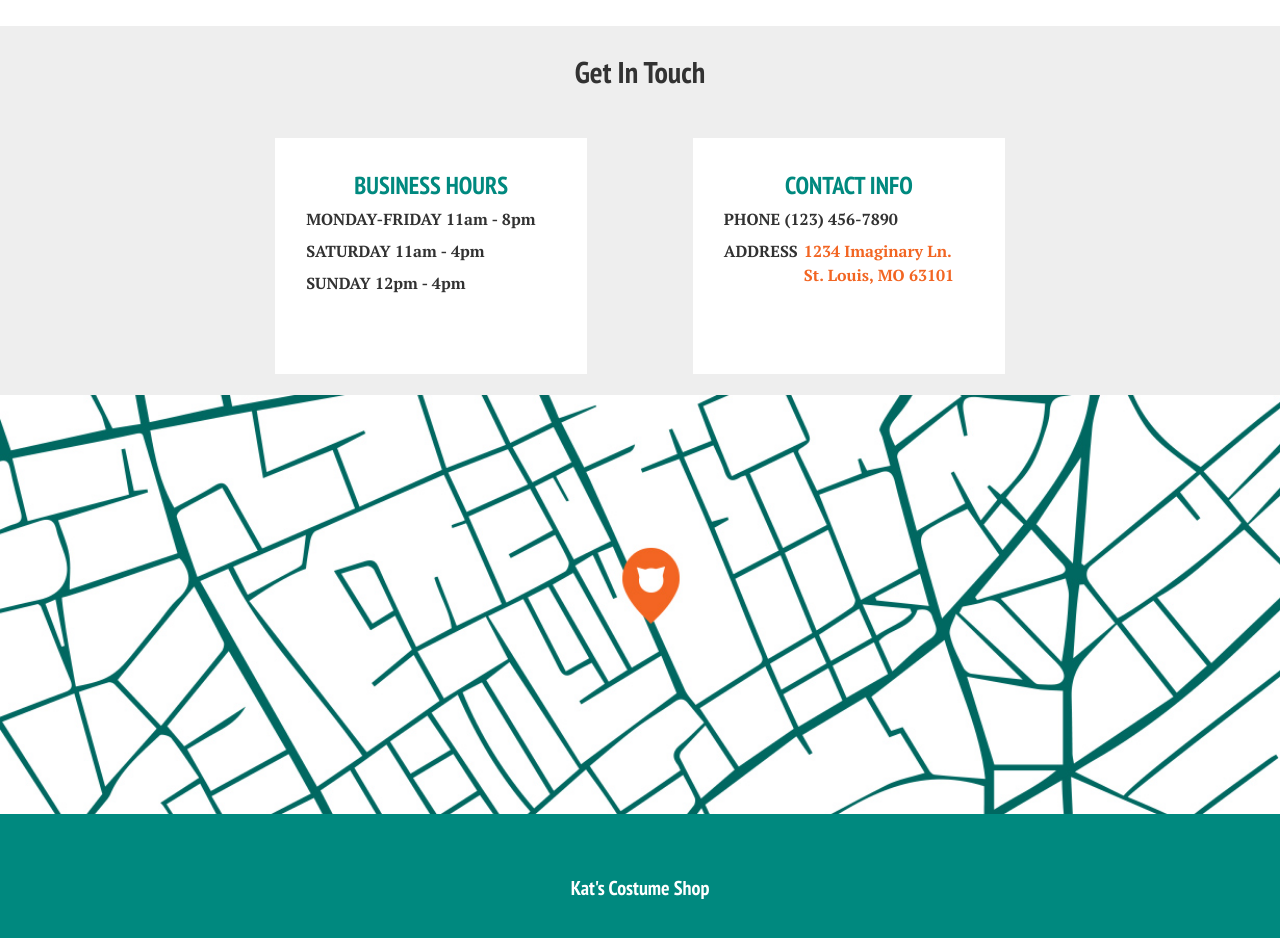
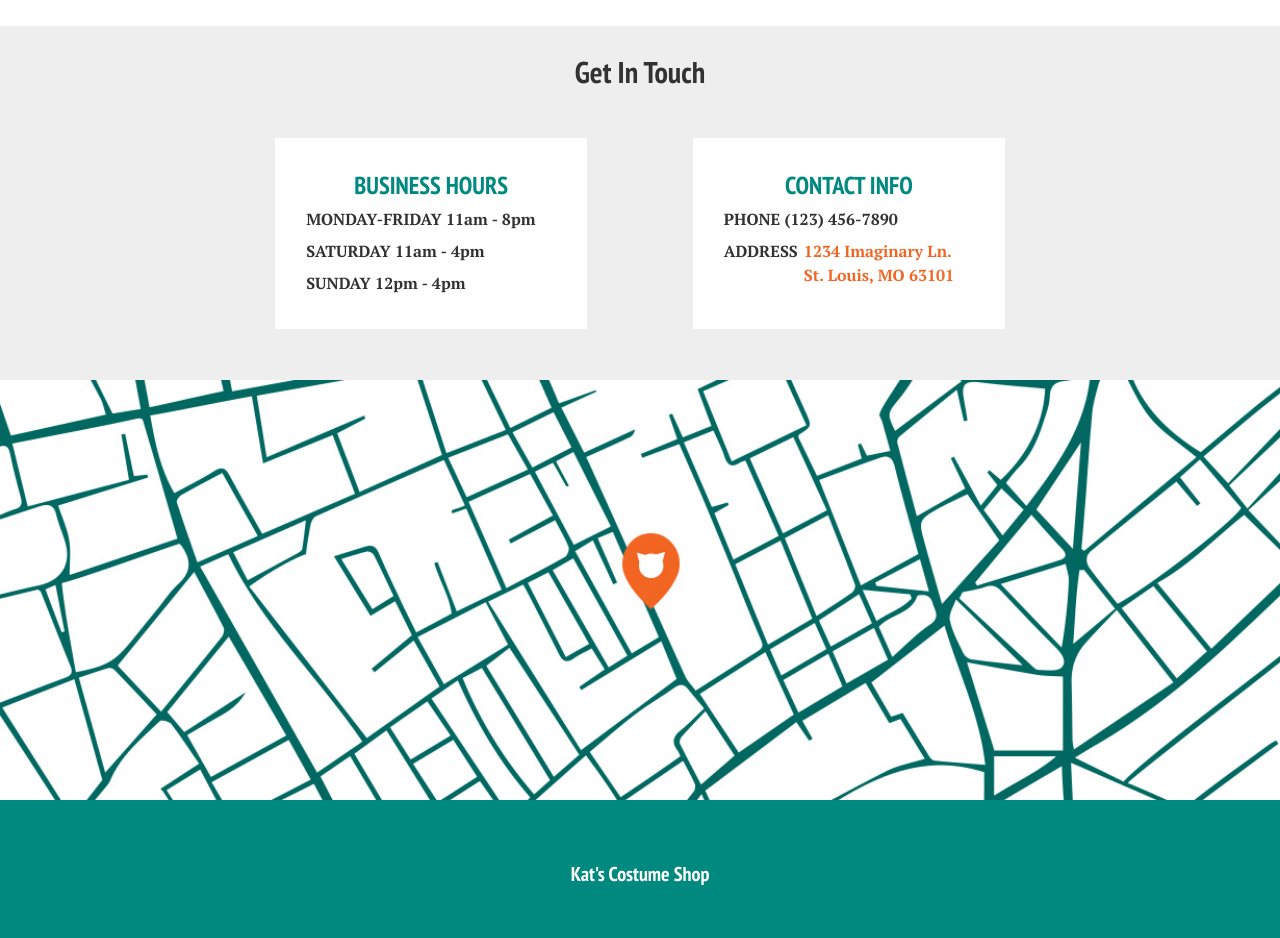
Before and after one commit to lindskelsey/Cat_Costume_Project, a plain HTML site: page index.html in a window 1280 px wide. Shown: the part 1420-2358 px from the top of the page. Drawn offline with Linux system fonts and the light colour scheme.

Commit message:
contact box height and margin adjust

```diff
--- a/assets/css/index.css
+++ b/assets/css/index.css
@@ -204,8 +204,8 @@ li{
   display: inline-block;
   background-color: #fff;
   width: 250px;
-  height: 175px;
-  margin: 2% 5%;
+  height: 130px;
+  margin: 2% 5% 5% 5%;
   padding: 3%;
   vertical-align: middle;
 }
```
